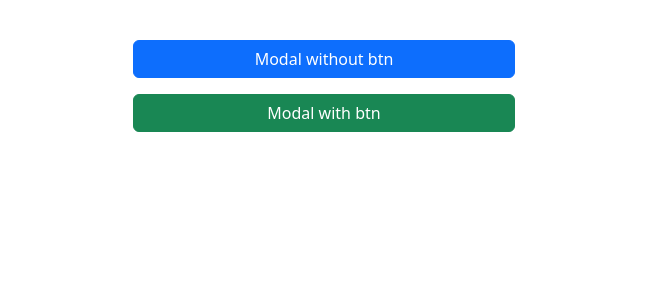
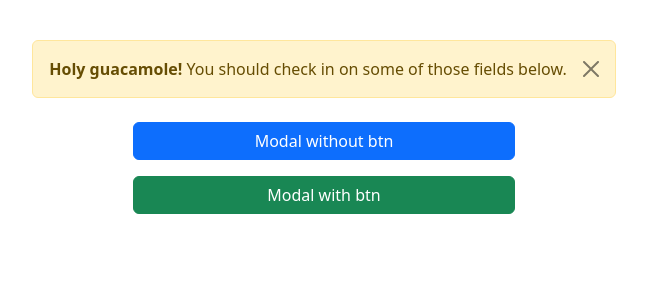
Before and after one commit to bss94/hw58UI, a React (Vite) app: page / in a window 1280 px wide. Shown: the top 300 px of the page, without its empty margins (316-963 px from the left). Built offline with nearby package versions, Linux system fonts and the light colour scheme.

Commit message:
lvl 2 start, create component Alert.tsx

```diff
--- a/src/App.tsx
+++ b/src/App.tsx
@@ -2,6 +2,7 @@ import {useState} from 'react';
 import './App.css';
 import Modal from './components/Modal/Modal';
 import {BtnConfig} from './types';
+import Alert from './components/Alert/Alert';
 
 
 const App = () => {
@@ -18,6 +19,14 @@ const App = () => {
     <>
       <main className="container-fluid">
         <div className="row mt-2">
+          <div className="col-3"></div>
+          <div className="col-6">
+            <Alert/>
+          </div>
+          <div className="col-3"></div>
+        </div>
+        <div className="row mt-2">
+
         <div className="col-4">
 
             </div>
@@ -40,7 +49,6 @@ const App = () => {
           </div>
       </main>
 
-
       <Modal show={showModalWithBtn}
              title={'Modal Title with button configs'}
              btnConfig={btnConfig}
@@ -49,7 +57,6 @@ const App = () => {
           modal content
         </div>
       </Modal>
-
       <Modal show={showModal}
              title={'Modal Title without button configs'}
              onClose={() => setShowModal(false)}>
@@ -57,6 +64,7 @@ const App = () => {
           modal content
         </div>
       </Modal>
+
     </>
   );
 };
--- /dev/null
+++ b/src/components/Alert/Alert.tsx
@@ -0,0 +1,17 @@
+import React from 'react';
+
+interface Props extends React.PropsWithChildren{
+
+}
+const Alert:React.FC<Props> = ({
+
+}) => {
+  return (
+    <div className="alert alert-warning alert-dismissible fade show" role="alert">
+      <strong>Holy guacamole!</strong> You should check in on some of those fields below.
+      <button type="button" className="btn-close" data-bs-dismiss="alert" aria-label="Close"></button>
+    </div>
+  );
+};
+
+export default Alert;
--- a/src/components/Modal/Modal.tsx
+++ b/src/components/Modal/Modal.tsx
@@ -37,6 +37,7 @@ const Modal: React.FC<Props> = ({
                   btnConfig.map((button) => {
                     return <button className={`btn btn-${button.type}`}
                                    onClick={button.onClick}
+                                   key={button.type+button.label}
                     >
                       {button.label}
                     </button>;
@@ -44,8 +45,6 @@ const Modal: React.FC<Props> = ({
                 }
               </div>
               : <></>}
-
-
           </div>
         </div>
       </div>
```
Lines whose indentation alone changed are shown as unchanged.
